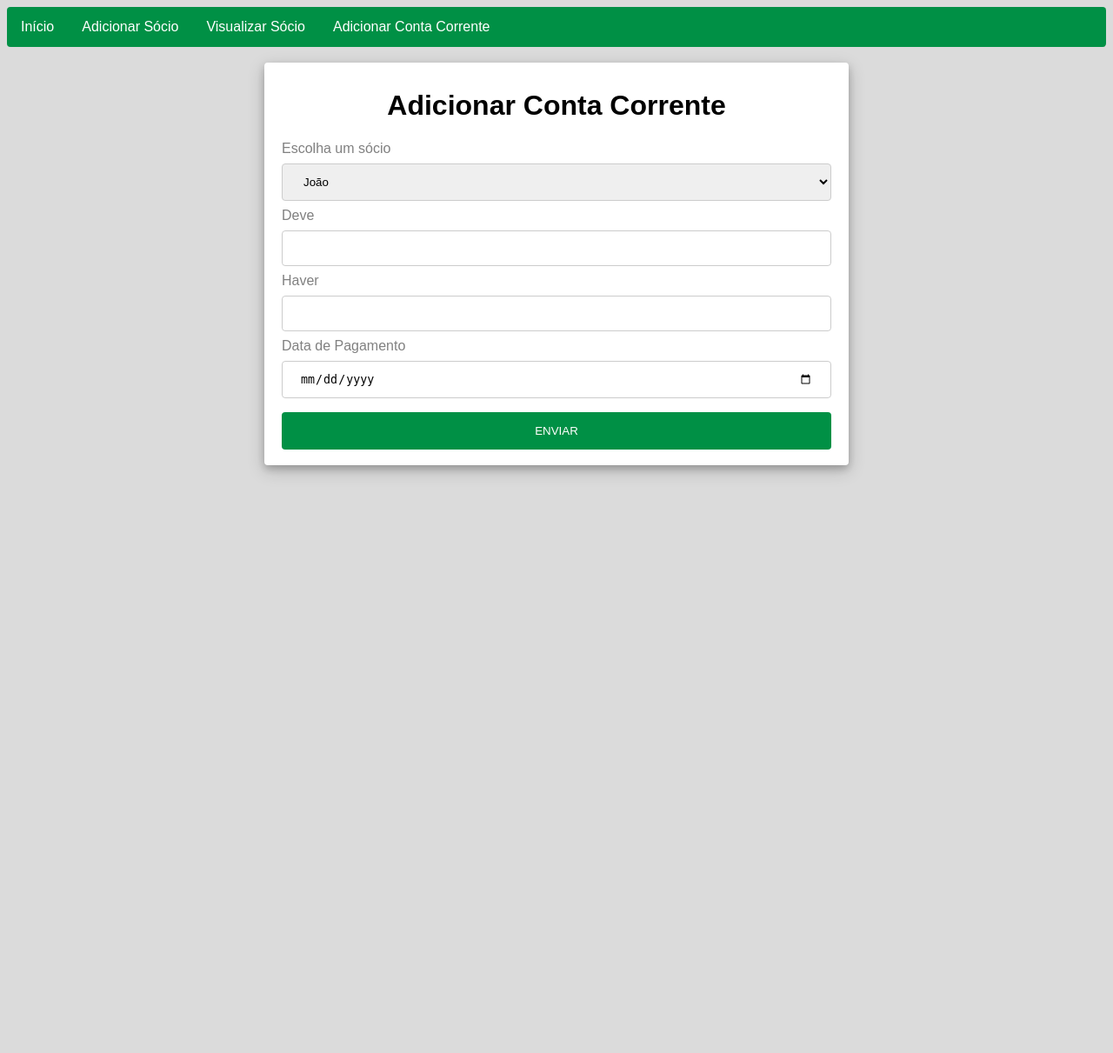
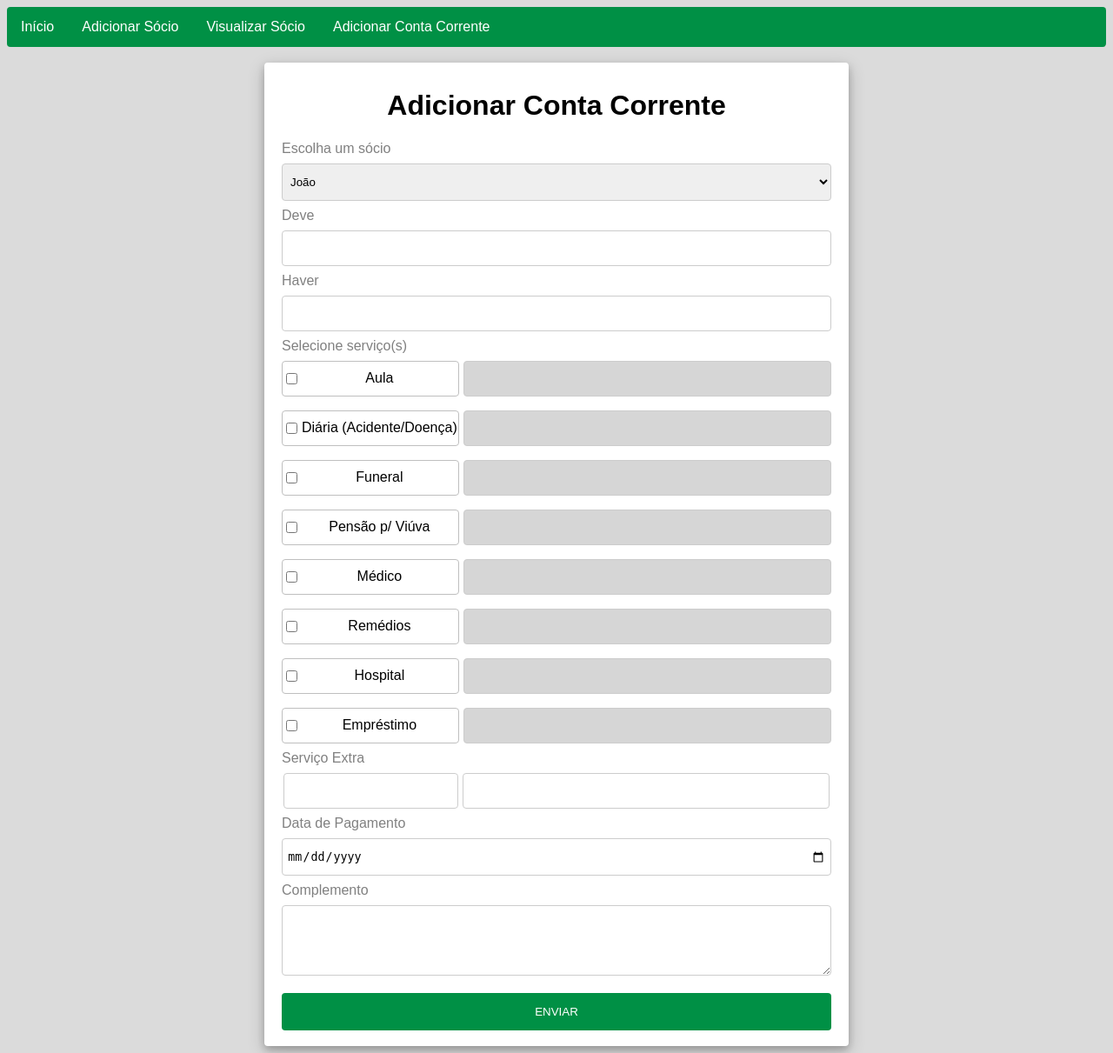
Before and after one commit to dearaujobruno/mutualismo, a CodeIgniter app: page /mutualismo/conta in a window 1280 px wide. Shown: the whole page at 87% size. Before the commit the page ends 547 px from the top, so only its background shows below. Run offline with CodeIgniter, Linux system fonts and the light colour scheme; data comes from the database, SQL or seed files in the repository.

Commit message:
adicionando serviços e tipo de profissão (incompleto)

```diff
--- a/application/views/adiciona_contacorrente.php
+++ b/application/views/adiciona_contacorrente.php
@@ -31,8 +31,71 @@ defined('BASEPATH') OR exit('No direct script access allowed');
 			<label class="titulos">Haver</label><br>
 			<input type="number" name="haver" min="0" required><br>
 
+			<label class="titulos" for="id_socio">Selecione serviço(s)</label><br>
+			<label class="botaoescolha" for="servico">
+				<input type="checkbox" id="servico">
+				Aula
+			</label>
+			<input style="width: 65%;" type="number" name="deve" min="0" disabled><br>
+
+			<label class="botaoescolha" for="servico2">
+				<input type="checkbox" id="servico2">
+				Diária (Acidente/Doença)
+			</label>
+			<input style="width: 65%;" type="number" name="deve" min="0" disabled><br>
+
+			<label class="botaoescolha" for="servico2">
+				<input type="checkbox" id="servico2">
+				Funeral
+			</label>
+			<input style="width: 65%;" type="number" name="deve" min="0" disabled><br>
+
+			<label class="botaoescolha" for="servico2">
+				<input type="checkbox" id="servico2">
+				Pensão p/ Viúva
+			</label>
+			<input style="width: 65%;" type="number" name="deve" min="0" disabled><br>
+
+			<label class="botaoescolha" for="servico2">
+				<input type="checkbox" id="servico2">
+				Médico
+			</label>
+			<input style="width: 65%;" type="number" name="deve" min="0" disabled><br>
+
+			<label class="botaoescolha" for="servico2">
+				<input type="checkbox" id="servico2">
+				Remédios
+			</label>
+			<input style="width: 65%;" type="number" name="deve" min="0" disabled><br>
+
+			<label class="botaoescolha" for="servico2">
+				<input type="checkbox" id="servico2">
+				Hospital
+			</label>
+			<input style="width: 65%;" type="number" name="deve" min="0" disabled><br>
+
+			<label class="botaoescolha" for="servico2">
+				<input type="checkbox" id="servico2">
+				Empréstimo
+			</label>
+			<input style="width: 65%;" type="number" name="deve" min="0" disabled><br>
+
+			<label class="titulos" for="id_socio">Serviço Extra</label><br>
+			<input style="width: 30%;" type="text" name="haver" min="0" required>
+			<input style="width: 65%;" type="number" name="deve" min="0" required><br>
+
 			<label class="titulos">Data de Pagamento</label><br>
 			<input type="date" name="data_pagamento" min="1800-01-01" max="2030-12-31" required><br>
+
+			<label class="titulos">Complemento</label><br>
+			<textarea name="message" rows="5"
+			style=
+				"border: 1px solid #ccc;
+  				 border-radius: 4px;
+  				 width: 100%;
+  				 box-sizing: border-box;
+  				 margin: 8px 0;">
+			</textarea>
 
 			<input type="submit" value="ENVIAR">
 		<?php echo form_close(); ?>
--- a/assets/css/estilo.css
+++ b/assets/css/estilo.css
@@ -13,18 +13,50 @@ body {
   text-align: center;
 }
 
-input[type=radio] {
+input[type=radio], input[type=checkbox] {
   float: left;
 }
+
+.botaoescolha2 {
+  width: 49%;
+  border: 1px solid #bfbfbf;
+  border-radius: 4px;
+  padding: 10px 0;
+  margin: 8px 0;
+  display: inline-block;
+  cursor: pointer;
+}
+
 
 .botaoescolha {
 	width: 32%;
 	border: 1px solid #bfbfbf;
 	border-radius: 4px;
 	padding: 10px 0;
+  margin: 8px 0;
 	display: inline-block;
-	margin: 5px 0;
   cursor: pointer;
+}
+
+input[type=number], input[type=text], input[type=date], select {
+  width: 98%;
+  border: 1px solid #ccc;
+  border-radius: 4px;
+  padding: 12px 5px;
+  margin: 8px 0;
+  display: inline-block;
+}
+
+input[type=number]:enabled {
+  background: white;
+}
+
+input[type=number]:disabled {
+  background: #d6d6d6;
+}
+
+select {
+  width: 100%;
 }
 
 .titulos {
@@ -32,15 +64,8 @@ input[type=radio] {
   float: left;
 }
 
-input[type=number], input[type=text], input[type=date], select {
-  width: 100%;
-  padding: 12px 20px;
-  margin: 8px 0;
-  display: inline-block;
-  border: 1px solid #ccc;
-  border-radius: 4px;
-  box-sizing: border-box;
-}
+
+
 
 input[type=submit] {
   width: 100%;
```
Also changed, not shown: application/views/adiciona_socio.php (+11 -0 lines).
